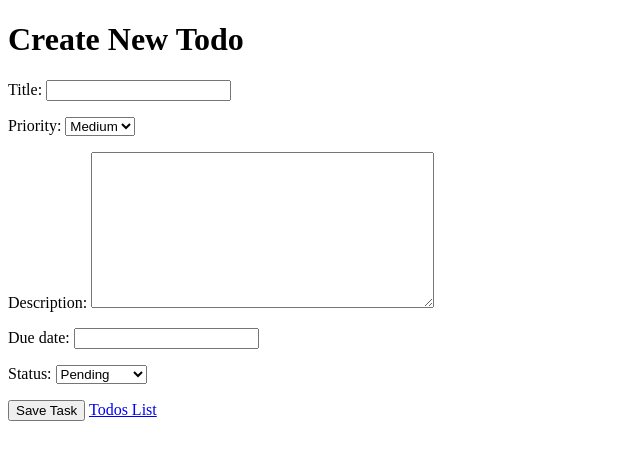
After one commit to parsa6890/django-todo, a Django app: page /creat_task/ in a window 1280 px wide. The commit adds this page. Shown: the top 460 px of the page, without its empty margins (0-640 px from the left). Run offline with Django 5.2, Linux system fonts and the light colour scheme.

Commit message:
feat: add task creation flow (view, template, url routing)

```diff
--- /dev/null
+++ b/todo/forms.py
@@ -0,0 +1,8 @@
+from django.forms import ModelForm
+from .models import TodoList
+
+
+class TodoForm(ModelForm):
+	class Meta:
+		model = TodoList
+		fields = ['title', 'priority', 'description', 'due_date', 'status']
--- /dev/null
+++ b/todo/templates/todo/creat_task.html
@@ -0,0 +1,20 @@
+<!DOCTYPE html>
+<html>
+<head>
+    <meta charset="UTF-8">
+    <title>Create Task</title>
+</head>
+<body>
+
+    <h1>Create New Todo</h1>
+
+    <form method="POST">
+        {% csrf_token %}
+
+        {{ form.as_p }}
+
+        <button type="submit">Save Task</button>
+    <a href="{% url 'todos' %}">Todos List</a>
+    </form>
+</body>
+</html>
--- a/todo/templates/todo/index.html
+++ b/todo/templates/todo/index.html
@@ -5,7 +5,6 @@
 	<title>Todo List</title>
 </head>
 <body>
-
 			<table border="1">
 				<tr>
 					<th>status</th>
@@ -22,6 +21,6 @@
 						{% endfor %}
 					{% endfor %}
 			</table>
-
+			<a href="{% url 'creat_task' %}">Add New Task</a>
 </body>
 </html>
--- a/todo/urls.py
+++ b/todo/urls.py
@@ -4,4 +4,5 @@ from . import views
 
 urlpatterns = [
 	path('', views.todo_view, name='todos'),
+	path('creat_task/', views.cform_view, name='creat_task'),
 ]
--- a/todo/views.py
+++ b/todo/views.py
@@ -1,24 +1,31 @@
-from django.shortcuts import render
-from django.http import HttpResponse
+from django.shortcuts import render, redirect
+from django.http import HttpResponseRedirect
 from .models import TodoList
+from .forms import TodoForm
 
 
 STATUS_CHOICES = ['pending', 'in_progress', 'done']
-
 def todo_view(request):
 	all_list = TodoList.objects.all()
-	# pending_list= TodoList.objects.filter(status='pending')
-	# inprogress_list= TodoList.objects.filter(status='in_progress')
-	# done_list= TodoList.objects.filter(status='done')
 	grouped_todos = {
 		status : all_list.filter(status=status)
 				for status in STATUS_CHOICES
 	}
 	context={
-		# 'all_list': all_list,
-		# 'pending_list': pending_list,
-		# 'inprogress_list': inprogress_list,
-		# 'done_list': done_list,
 		'grouped_todos': grouped_todos
 	}
 	return render(request, 'todo/index.html', context)
+
+
+def cform_view(request):
+	if request.method == "POST":
+		form = TodoForm(request.POST)
+		if form.is_valid():
+			form.save()
+			return redirect('todos')
+	else:
+		form= TodoForm()
+	context= {
+		"form" : form
+	}
+	return render(request, 'todo/creat_task.html', context)
```
